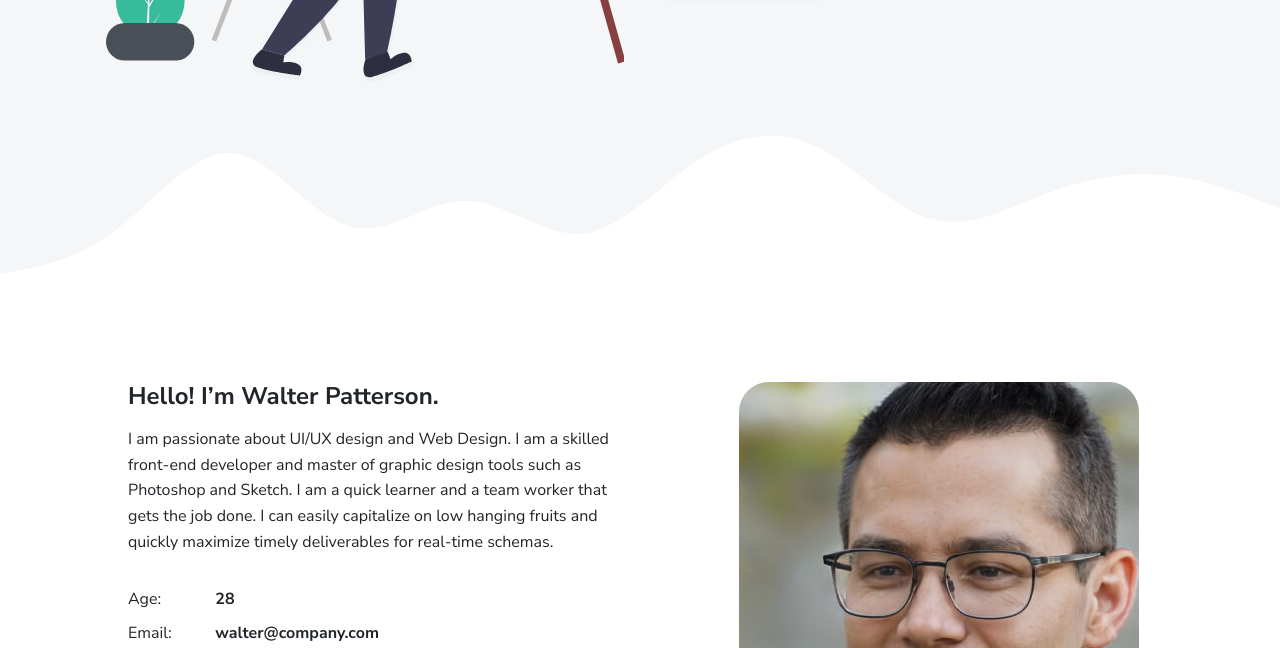
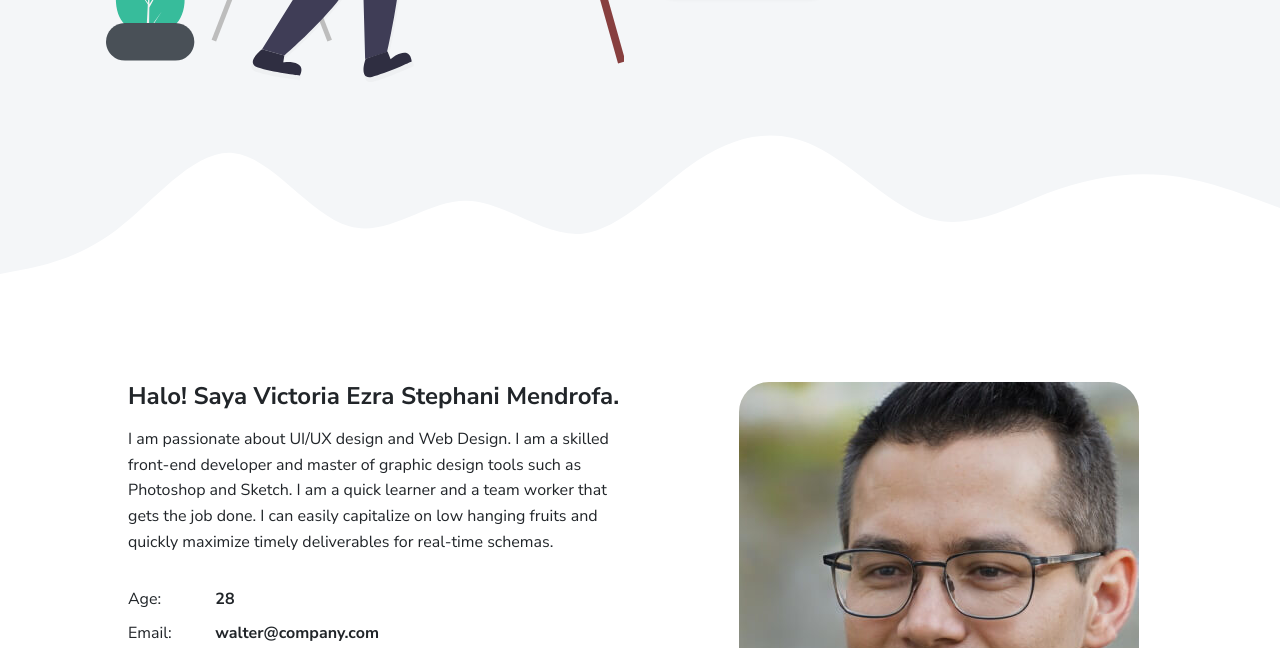
Before and after one commit to Viiictoriaaz/Viiictoriaaz.github.io, a plain HTML site: page index.html in a window 1280 px wide. Shown: the part 452-1100 px from the top of the page. Drawn offline with Linux system fonts and the light colour scheme.

Commit message:
Update index.html

```diff
--- a/index.html
+++ b/index.html
@@ -79,7 +79,7 @@
   <div class="container-narrow">
     <div class="row">
       <div class="col-md-6">
-        <h2 class="h4 my-2">Hello! I’m Walter Patterson.</h2>
+        <h2 class="h4 my-2">Halo! Saya Victoria Ezra Stephani Mendrofa.</h2>
         <p>I am passionate about UI/UX design and Web Design. I am a skilled front-end developer and master of graphic design tools such as Photoshop and Sketch. I am a quick learner and a team worker that gets the job done. I can easily capitalize on low hanging fruits and quickly maximize timely deliverables for real-time schemas.</p>
         <div class="row mt-3">
           <div class="col-sm-2">
```
